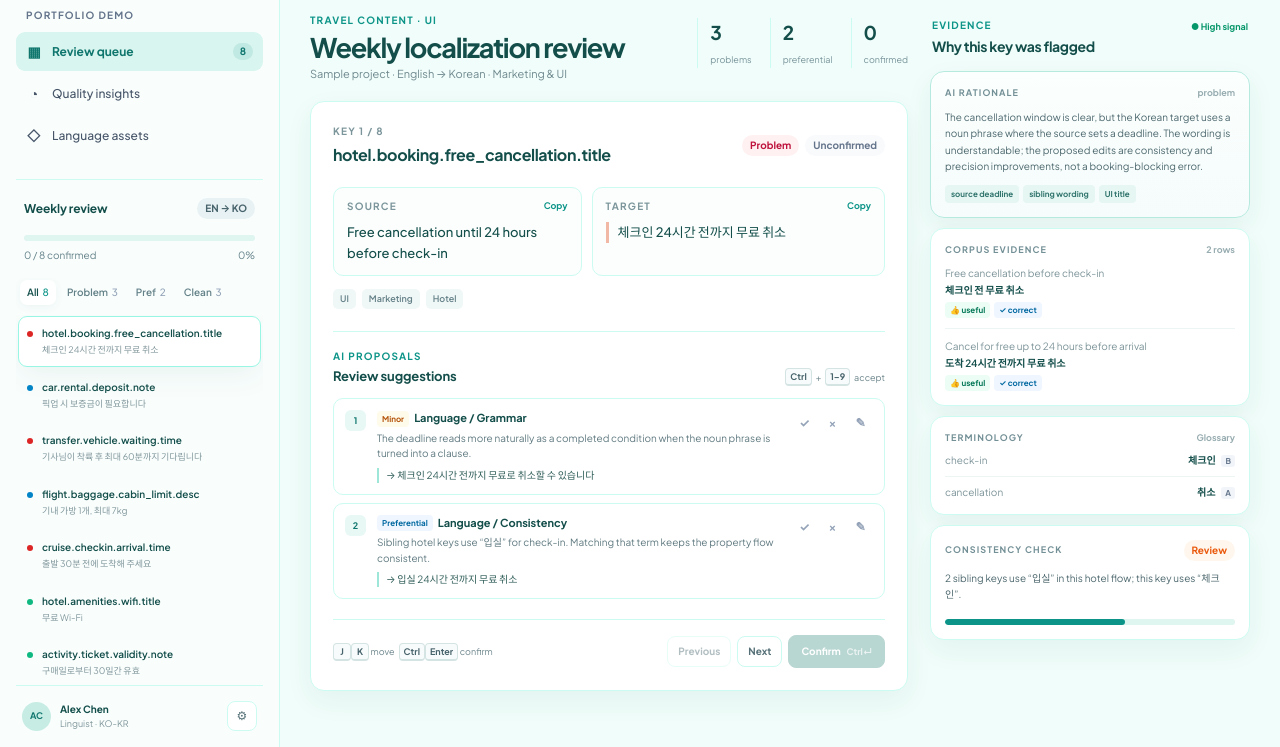
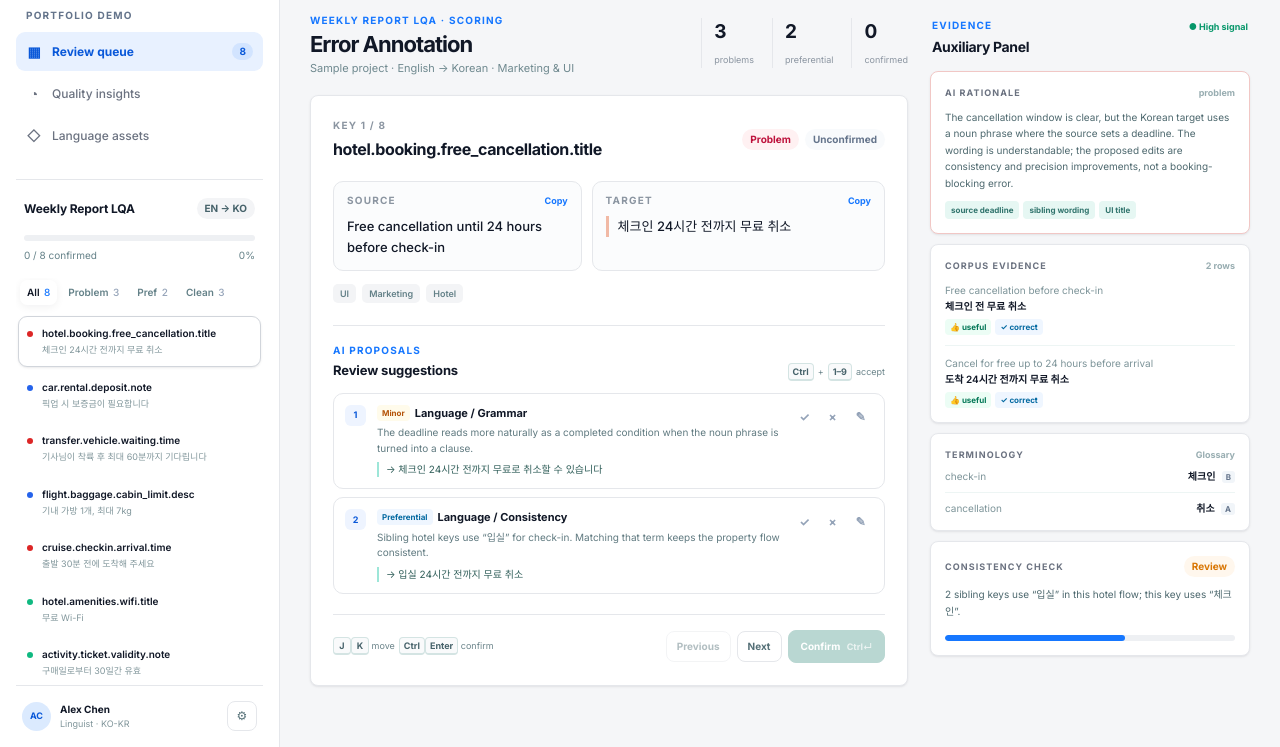
Before and after one commit to margotchoi/lqa-cockpit-portfolio, a plain HTML site: page index.html in a window 1280 px wide. Shown: the part 76-823 px from the top of the page. Drawn offline with Linux system fonts and the light colour scheme.

Commit message:
Align portfolio demo with Cockpit visual language

```diff
--- a/index.html
+++ b/index.html
@@ -11,7 +11,7 @@
     <link rel="preconnect" href="https://fonts.googleapis.com" />
     <link rel="preconnect" href="https://fonts.gstatic.com" crossorigin />
     <link
-      href="https://fonts.googleapis.com/css2?family=Plus+Jakarta+Sans:wght@400;500;600;700&display=swap"
+      href="https://fonts.googleapis.com/css2?family=Inter:wght@400;500;600;700&display=swap"
       rel="stylesheet"
     />
     <link rel="icon" href="./favicon.svg" type="image/svg+xml" />
@@ -49,7 +49,7 @@
 
         <section class="queue-overview" aria-labelledby="queueTitle">
           <div class="section-heading">
-            <h2 id="queueTitle">Weekly review</h2>
+            <h2 id="queueTitle">Weekly Report LQA</h2>
             <span class="locale-chip">EN → KO</span>
           </div>
           <div class="progress-track" aria-hidden="true">
@@ -85,7 +85,7 @@
           <div class="breadcrumb">
             <span>Workspace</span>
             <span aria-hidden="true">/</span>
-            <span>Weekly review</span>
+            <span>Weekly Report LQA</span>
             <span aria-hidden="true">/</span>
             <strong id="breadcrumbKey">hotel.booking.free_cancellation.title</strong>
           </div>
@@ -102,8 +102,8 @@
           <section class="review-column" aria-label="Selected key review">
             <div class="project-strip">
               <div>
-                <div class="eyebrow">TRAVEL CONTENT · UI</div>
-                <h1>Weekly localization review</h1>
+                <div class="eyebrow">WEEKLY REPORT LQA · SCORING</div>
+                <h1>Error Annotation</h1>
                 <p class="project-meta">Sample project · English → Korean · Marketing &amp; UI</p>
               </div>
               <div class="project-stats">
@@ -167,7 +167,7 @@
             <div class="panel-heading">
               <div>
                 <div class="eyebrow">EVIDENCE</div>
-                <h2>Why this key was flagged</h2>
+                <h2>Auxiliary Panel</h2>
               </div>
               <span class="signal" aria-label="AI confidence high">● High signal</span>
             </div>
--- a/styles.css
+++ b/styles.css
@@ -1,22 +1,22 @@
 :root {
-  --color-primary: #0d9488;
-  --color-primary-deep: #0f766e;
-  --color-secondary: #14b8a6;
-  --color-accent: #ea580c;
-  --color-bg: #f0fdfa;
-  --color-fg: #134e4a;
+  --color-primary: #1677ff;
+  --color-primary-deep: #0958d9;
+  --color-secondary: #4096ff;
+  --color-accent: #d97706;
+  --color-bg: #f5f6f8;
+  --color-fg: #111827;
   --color-card: #ffffff;
-  --color-muted: #e8f1f4;
-  --color-muted-fg: #475569;
-  --color-border: #ccfbf1;
-  --color-border-strong: #99f6e4;
+  --color-muted: #f3f4f6;
+  --color-muted-fg: #6b7280;
+  --color-border: #e5e7eb;
+  --color-border-strong: #d1d5db;
   --color-danger: #dc2626;
   --color-warning: #d97706;
-  --color-pref: #0284c7;
+  --color-pref: #2563eb;
   --color-success: #059669;
-  --shadow-soft: 0 10px 28px rgba(19, 78, 74, 0.06);
-  --radius: 14px;
-  --font: "Plus Jakarta Sans", system-ui, -apple-system, BlinkMacSystemFont, "Segoe UI", sans-serif;
+  --shadow-soft: 0 1px 2px rgba(16, 24, 40, 0.04), 0 1px 3px rgba(16, 24, 40, 0.06);
+  --radius: 8px;
+  --font: "Inter", system-ui, -apple-system, BlinkMacSystemFont, "Segoe UI", sans-serif;
 }
 
 * {
@@ -81,7 +81,7 @@ a:focus-visible {
   min-height: 100vh;
   flex-direction: column;
   border-right: 1px solid var(--color-border);
-  background: rgba(255, 255, 255, 0.62);
+  background: #ffffff;
   padding: 22px 16px 16px;
 }
 
@@ -160,7 +160,7 @@ a:focus-visible {
 }
 
 .nav-item-active {
-  background: #d9f5ef;
+  background: #e8f1ff;
   color: var(--color-primary-deep);
   font-weight: 700;
 }
@@ -174,7 +174,7 @@ a:focus-visible {
 .nav-count {
   margin-left: auto;
   border-radius: 999px;
-  background: rgba(13, 148, 136, 0.12);
+  background: rgba(22, 119, 255, 0.1);
   padding: 1px 7px;
   font-size: 10px;
   font-weight: 700;
@@ -241,7 +241,7 @@ a:focus-visible {
   height: 6px;
   margin-top: 16px;
   border-radius: 999px;
-  background: #dff5f0;
+  background: #eef0f3;
 }
 
 .progress-track span,
@@ -289,7 +289,7 @@ a:focus-visible {
 .filter.is-active {
   background: #fff;
   color: var(--color-fg);
-  box-shadow: 0 2px 8px rgba(19, 78, 74, 0.06);
+  box-shadow: 0 2px 8px rgba(16, 24, 40, 0.06);
 }
 
 .filter.is-active span {
@@ -384,7 +384,7 @@ a:focus-visible {
   height: 29px;
   place-items: center;
   border-radius: 50%;
-  background: #c7ece4;
+  background: #dbeafe;
   color: var(--color-primary-deep);
   font-size: 9px;
   font-weight: 700;
@@ -509,7 +509,7 @@ a:focus-visible {
 
 h1 {
   margin: 4px 0 3px;
-  font-size: clamp(21px, 2.2vw, 27px);
+  font-size: clamp(19px, 1.8vw, 22px);
   letter-spacing: -0.045em;
   line-height: 1.15;
 }
@@ -539,7 +539,7 @@ h1 {
 }
 
 .project-stats span {
-  color: #78939a;
+  color: #8b95a1;
   font-size: 9px;
   white-space: nowrap;
 }
@@ -562,7 +562,7 @@ h1 {
 }
 
 .key-kicker {
-  color: #7b959b;
+  color: #8b95a1;
 }
 
 .key-card h2 {
@@ -613,7 +613,7 @@ h1 {
   min-width: 0;
   border: 1px solid var(--color-border);
   border-radius: 10px;
-  background: #fbfefd;
+  background: #fbfcfd;
   padding: 11px 13px;
 }
 
@@ -621,7 +621,7 @@ h1 {
   display: flex;
   align-items: center;
   justify-content: space-between;
-  color: #7b959b;
+  color: #8b95a1;
 }
 
 .copy-button {
@@ -658,7 +658,7 @@ h1 {
 
 .meta-chip {
   border-radius: 5px;
-  background: #f0f7f7;
+  background: #f3f4f6;
   padding: 3px 7px;
   color: #648188;
   font-size: 9px;
@@ -696,7 +696,7 @@ kbd {
   border: 1px solid #d4e4e3;
   border-bottom-width: 2px;
   border-radius: 4px;
-  background: #f8fbfb;
+  background: #f9fafb;
   padding: 0 4px;
   color: #47636b;
   font-family: var(--font);
@@ -724,7 +724,7 @@ kbd {
 
 .proposal:hover {
   border-color: var(--color-border-strong);
-  background: #fbfefd;
+  background: #fbfcfd;
 }
 
 .proposal-number {
@@ -733,7 +733,7 @@ kbd {
   height: 21px;
   place-items: center;
   border-radius: 6px;
-  background: #e8f8f5;
+  background: #eef4ff;
   color: var(--color-primary-deep);
   font-size: 9px;
   font-weight: 800;
@@ -820,7 +820,7 @@ kbd {
 
 .edit-button:hover {
   border-color: #bae6fd;
-  background: #f0f9ff;
+  background: #eff6ff;
   color: #0284c7;
 }
 
@@ -980,8 +980,8 @@ kbd {
 }
 
 .evidence-card.highlighted {
-  border-color: #b7eadf;
-  background: linear-gradient(180deg, #fbfffe 0%, #f5fcfb 100%);
+  border-color: #f1c7c5;
+  background: #ffffff;
 }
 
 .card-topline {
@@ -989,7 +989,7 @@ kbd {
 }
 
 .mini-label {
-  color: #739096;
+  color: #6b7280;
   font-size: 9px;
 }
 
@@ -1129,7 +1129,7 @@ kbd {
   border: 1px solid #b7eadf;
   border-radius: 9px;
   background: #fff;
-  box-shadow: 0 14px 40px rgba(19, 78, 74, 0.16);
+  box-shadow: 0 14px 40px rgba(16, 24, 40, 0.16);
   padding: 11px 14px;
   color: var(--color-fg);
   font-size: 11px;
@@ -1147,18 +1147,18 @@ kbd {
 
 /* Dark mode keeps the same editorial structure with a quieter, low-glare palette. */
 body[data-theme="dark"] {
-  --color-bg: #0b1d1c;
-  --color-fg: #d7f5ee;
-  --color-card: #102b29;
-  --color-muted: #163d39;
-  --color-muted-fg: #9dc9c1;
-  --color-border: #214c47;
-  --color-border-strong: #2e6c64;
+  --color-bg: #0f172a;
+  --color-fg: #e5e7eb;
+  --color-card: #111827;
+  --color-muted: #1f2937;
+  --color-muted-fg: #9ca3af;
+  --color-border: #334155;
+  --color-border-strong: #475569;
   --shadow-soft: 0 10px 28px rgba(0, 0, 0, 0.2);
 }
 
 body[data-theme="dark"] .sidebar {
-  background: rgba(12, 34, 32, 0.84);
+  background: #111827;
 }
 
 body[data-theme="dark"] .key-item.is-active,
@@ -1183,11 +1183,11 @@ body[data-theme="dark"] .ghost-button:hover {
 }
 
 body[data-theme="dark"] .evidence-card.highlighted {
-  background: #12332f;
+  background: #111827;
 }
 
 body[data-theme="dark"] .text-block {
-  background: #0d2523;
+  background: #0f172a;
 }
 
 body[data-theme="dark"] .key-name,
@@ -1205,7 +1205,7 @@ body[data-theme="dark"] .breadcrumb,
 body[data-theme="dark"] .mini-label,
 body[data-theme="dark"] .corpus-source,
 body[data-theme="dark"] .glossary-term {
-  color: #8bb5ad;
+  color: #9ca3af;
 }
 
 @media (max-width: 1080px) {
```
Also changed, not shown: 1 other file.
